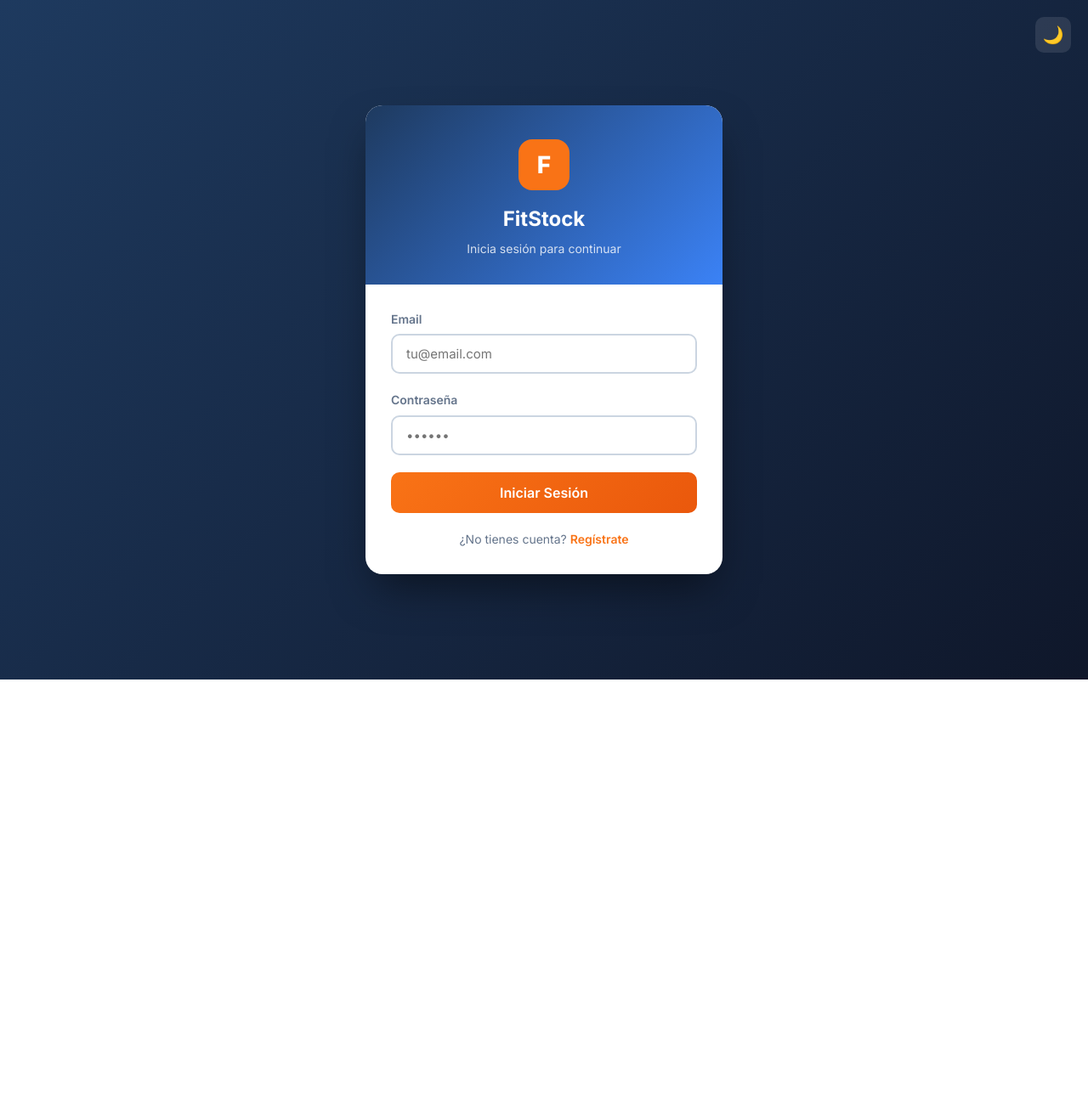
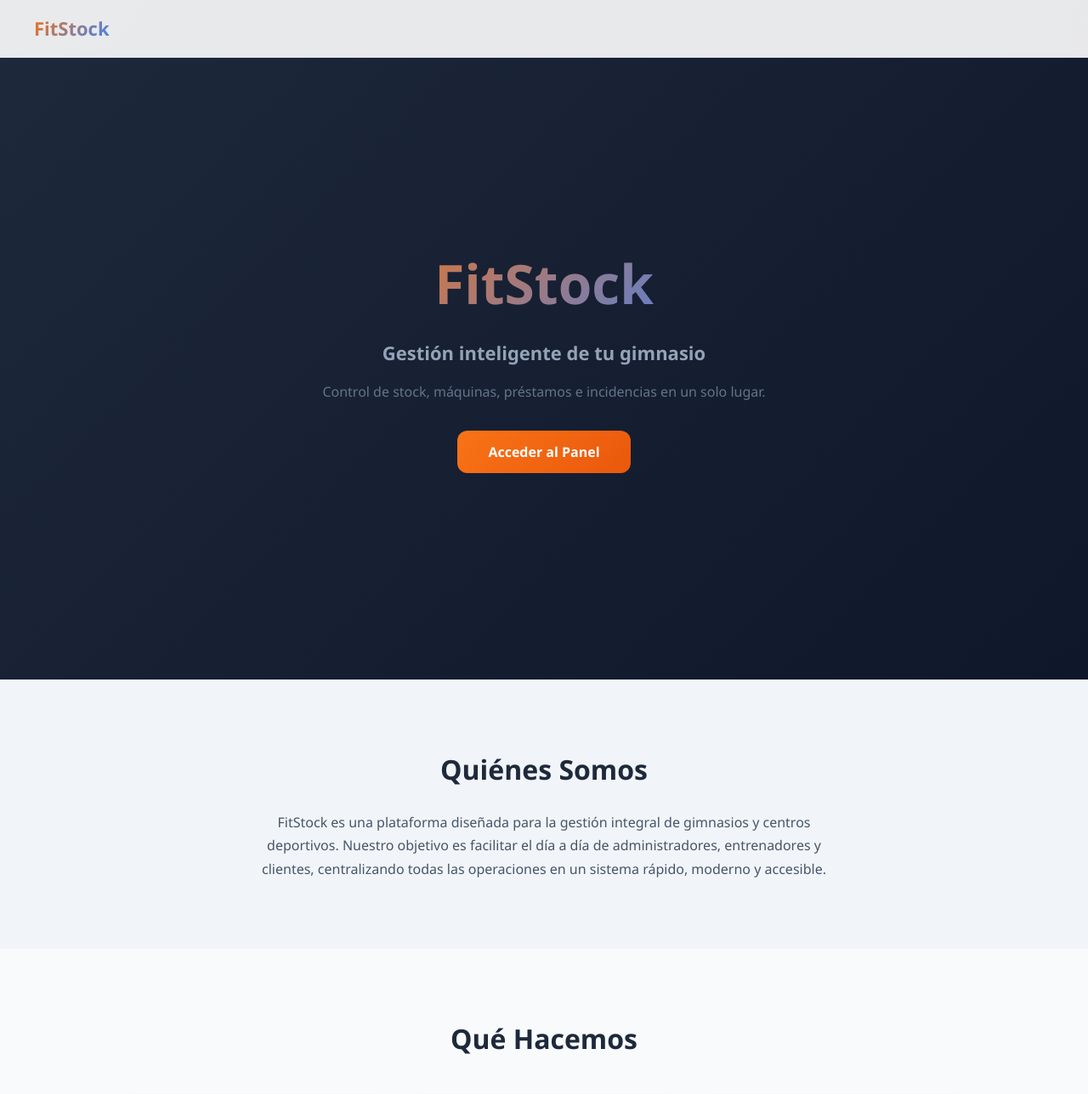
Before and after one commit to Martita9999/tfg-FitStock, an Angular app in the folder FitStock-APP/: page / in a window 1280 px wide. Before the commit this address led to /login. Shown: the top 1288 px of the page at 85% size. Before the commit the page ends 800 px from the top, so only its background shows below. Built offline with nearby package versions, Linux system fonts and the light colour scheme.

Commit message:
feat: portal landing page con comentarios, CORS hardcodeado, rutas documentadas

```diff
--- /dev/null
+++ b/FitStock-APP/src/app/components/portal/portal.css
@@ -0,0 +1,161 @@
+* {
+  margin: 0;
+  padding: 0;
+  box-sizing: border-box;
+}
+
+.portal {
+  font-family: 'Segoe UI', system-ui, sans-serif;
+  color: #1e293b;
+  background: #f8fafc;
+  min-height: 100vh;
+}
+
+/* ── Navbar ── */
+.navbar {
+  display: flex;
+  justify-content: space-between;
+  align-items: center;
+  padding: 16px 40px;
+  background: rgba(255,255,255,0.9);
+  backdrop-filter: blur(8px);            /* Efecto de desenfoque detrás de la barra */
+  position: fixed;
+  top: 0;
+  left: 0;
+  right: 0;
+  z-index: 100;
+  border-bottom: 1px solid #e2e8f0;
+}
+.nav-logo {
+  font-size: 22px;
+  font-weight: 800;
+  background: linear-gradient(135deg, #f97316, #3b82f6);  /* Degradado naranja-azul */
+  -webkit-background-clip: text;
+  -webkit-text-fill-color: transparent;                      /* Texto con fondo degradado */
+  background-clip: text;
+}
+
+/* ── Hero ── */
+.hero {
+  min-height: 100vh;                       /* Ocupa toda la altura de la ventana */
+  display: flex;
+  align-items: center;
+  justify-content: center;
+  text-align: center;
+  background: linear-gradient(135deg, #1e293b 0%, #0f172a 100%);  /* Fondo oscuro degradado */
+  color: white;
+  padding: 120px 20px 80px;
+}
+.hero-content { max-width: 700px; }
+.hero h1 {
+  font-size: 64px;
+  font-weight: 900;
+  background: linear-gradient(135deg, #f97316, #3b82f6);  /* Texto con degradado naranja-azul */
+  -webkit-background-clip: text;
+  -webkit-text-fill-color: transparent;
+  background-clip: text;
+  margin-bottom: 12px;
+}
+.hero-sub {
+  font-size: 22px;
+  font-weight: 600;
+  color: #94a3b8;                          /* Gris claro para subtítulo */
+  margin-bottom: 16px;
+}
+.hero-desc {
+  font-size: 16px;
+  color: #64748b;
+  line-height: 1.6;
+  margin-bottom: 32px;
+}
+.btn-cta {
+  padding: 14px 36px;
+  background: linear-gradient(135deg, #f97316, #ea580c);  /* Degradado naranja para CTA */
+  color: white;
+  border: none;
+  border-radius: 12px;
+  font-size: 16px;
+  font-weight: 700;
+  cursor: pointer;
+  font-family: inherit;
+  transition: transform 0.2s, box-shadow 0.2s;
+}
+.btn-cta:hover {
+  transform: translateY(-2px);             /* Efecto de elevación sutil */
+  box-shadow: 0 8px 24px rgba(249,115,22,0.4);
+}
+
+/* ── Sections ── */
+.section {
+  padding: 80px 20px;
+}
+.section-content {
+  max-width: 1000px;
+  margin: 0 auto;
+}
+.section h2 {
+  font-size: 32px;
+  font-weight: 800;
+  text-align: center;
+  margin-bottom: 24px;
+  color: #1e293b;
+}
+.section p {
+  font-size: 16px;
+  line-height: 1.7;
+  color: #475569;
+  text-align: center;
+  max-width: 700px;
+  margin: 0 auto;
+}
+
+/* ── Cards ── */
+.cards {
+  display: grid;
+  grid-template-columns: repeat(auto-fill, minmax(280px, 1fr));  /* Columnas responsivas */
+  gap: 24px;
+  margin-top: 40px;
+}
+.card {
+  background: white;
+  border-radius: 14px;
+  padding: 32px 24px;
+  text-align: center;
+  box-shadow: 0 1px 3px rgba(0,0,0,0.06);
+  border: 1px solid #e2e8f0;
+  transition: transform 0.2s, box-shadow 0.2s;
+}
+.card:hover {
+  transform: translateY(-4px);             /* Se eleva al hacer hover */
+  box-shadow: 0 12px 24px rgba(0,0,0,0.08);
+}
+.card-icon {
+  font-size: 40px;
+  display: block;
+  margin-bottom: 16px;
+}
+.card h3 {
+  font-size: 18px;
+  font-weight: 700;
+  margin-bottom: 8px;
+  color: #1e293b;
+}
+.card p {
+  font-size: 14px;
+  color: #64748b;
+  line-height: 1.5;
+}
+
+/* ── About background ── */
+.about {
+  background: #f1f5f9;                     /* Gris claro para diferenciar la sección */
+}
+
+/* ── Footer ── */
+.footer {
+  text-align: center;
+  padding: 24px;
+  background: #1e293b;
+  color: #94a3b8;
+  font-size: 14px;
+}
--- /dev/null
+++ b/FitStock-APP/src/app/components/portal/portal.html
@@ -0,0 +1,75 @@
+<div class="portal">
+  <!-- Navbar -->
+  <nav class="navbar">
+    <div class="nav-logo">FitStock</div>
+  </nav>
+
+  <!-- Hero -->
+  <section class="hero">
+    <div class="hero-content">
+      <h1>FitStock</h1>
+      <p class="hero-sub">Gestión inteligente de tu gimnasio</p>
+      <p class="hero-desc">
+        Control de stock, máquinas, préstamos e incidencias en un solo lugar.
+      </p>
+      <button class="btn-cta" (click)="irALogin()">Acceder al Panel</button>
+    </div>
+  </section>
+
+  <!-- Quiénes somos -->
+  <section class="section about">
+    <div class="section-content">
+      <h2>Quiénes Somos</h2>
+      <p>
+        FitStock es una plataforma diseñada para la gestión integral de gimnasios
+        y centros deportivos. Nuestro objetivo es facilitar el día a día de
+        administradores, entrenadores y clientes, centralizando todas las
+        operaciones en un sistema rápido, moderno y accesible.
+      </p>
+    </div>
+  </section>
+
+  <!-- Qué hacemos -->
+  <section class="section doing">
+    <div class="section-content">
+      <h2>Qué Hacemos</h2>
+      <div class="cards">
+        <div class="card">
+          <span class="card-icon">📦</span>
+          <h3>Control de Stock</h3>
+          <p>Gestiona productos, precios y alertas de stock mínimo en tiempo real.</p>
+        </div>
+        <div class="card">
+          <span class="card-icon">🏋️</span>
+          <h3>Gestión de Máquinas</h3>
+          <p>Administra el estado y mantenimiento de todo el equipamiento del gimnasio.</p>
+        </div>
+        <div class="card">
+          <span class="card-icon">🔄</span>
+          <h3>Préstamos</h3>
+          <p>Controla el material prestable y lleva un historial completo de devoluciones.</p>
+        </div>
+        <div class="card">
+          <span class="card-icon">⚠️</span>
+          <h3>Incidencias</h3>
+          <p>Reporta y gestiona averías, prioridades y tiempos de resolución.</p>
+        </div>
+        <div class="card">
+          <span class="card-icon">👥</span>
+          <h3>Usuarios y Roles</h3>
+          <p>Administra permisos diferenciados para admin, entrenadores y clientes.</p>
+        </div>
+        <div class="card">
+          <span class="card-icon">📊</span>
+          <h3>Dashboard</h3>
+          <p>Visualiza el estado general del gimnasio con estadísticas y alertas.</p>
+        </div>
+      </div>
+    </div>
+  </section>
+
+  <!-- Footer -->
+  <footer class="footer">
+    <p>&copy; 2026 FitStock — TFG</p>
+  </footer>
+</div>
--- /dev/null
+++ b/FitStock-APP/src/app/components/portal/portal.ts
@@ -0,0 +1,18 @@
+import { Component } from '@angular/core';
+import { Router } from '@angular/router';
+
+@Component({
+  selector: 'app-portal',
+  standalone: true,
+  templateUrl: './portal.html',
+  styleUrl: './portal.css',
+})
+// Componente de la página de aterrizaje (landing page) del portal público
+export class PortalComponent {
+  constructor(private router: Router) {}
+
+  // Navega a la pantalla de inicio de sesión
+  irALogin() {
+    this.router.navigate(['/login']);
+  }
+}
```
Also changed, not shown: FitStock-APP/src/app/app.routes.ts (+14 -12 lines), 2 other files (tests, documents, lock files or other folders).
